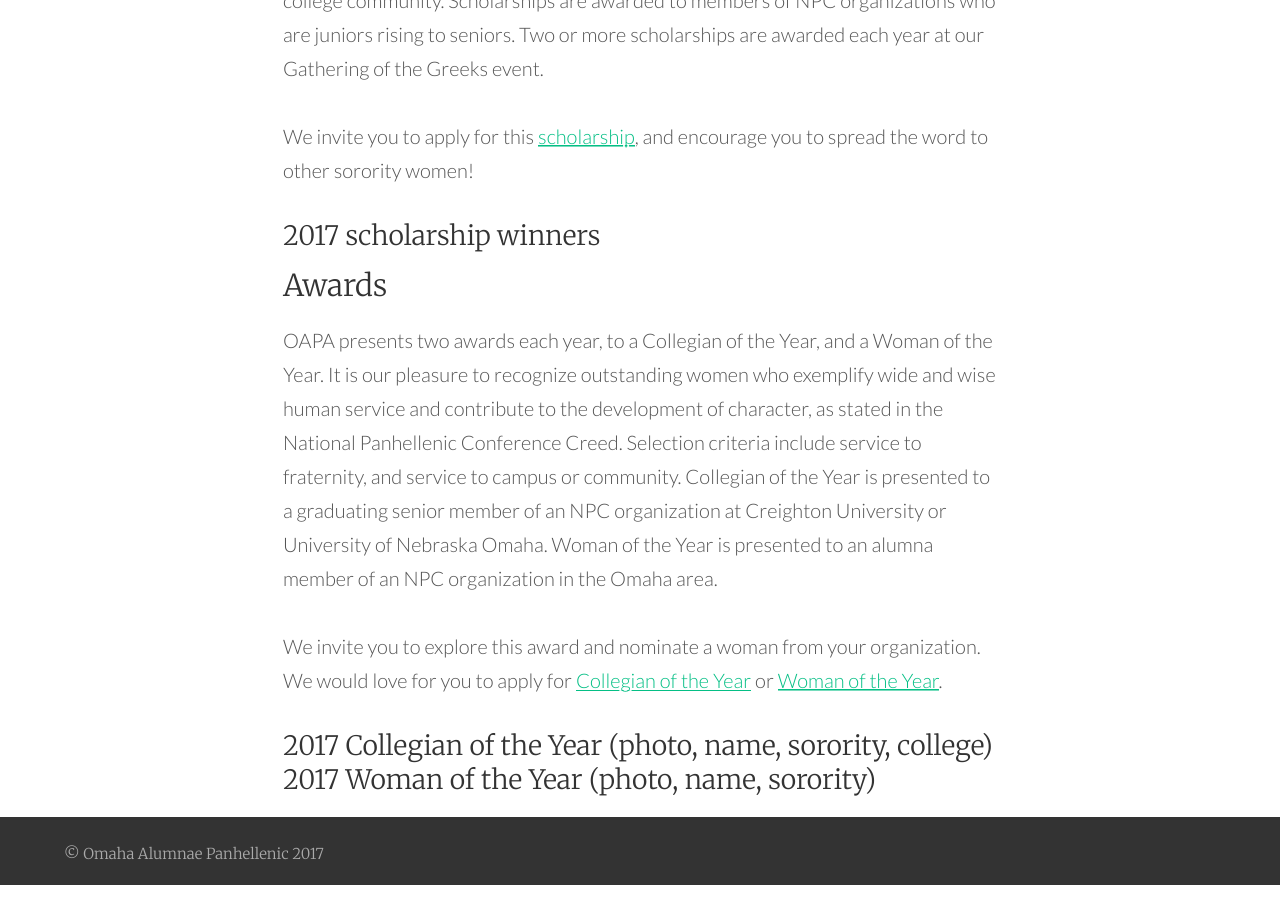
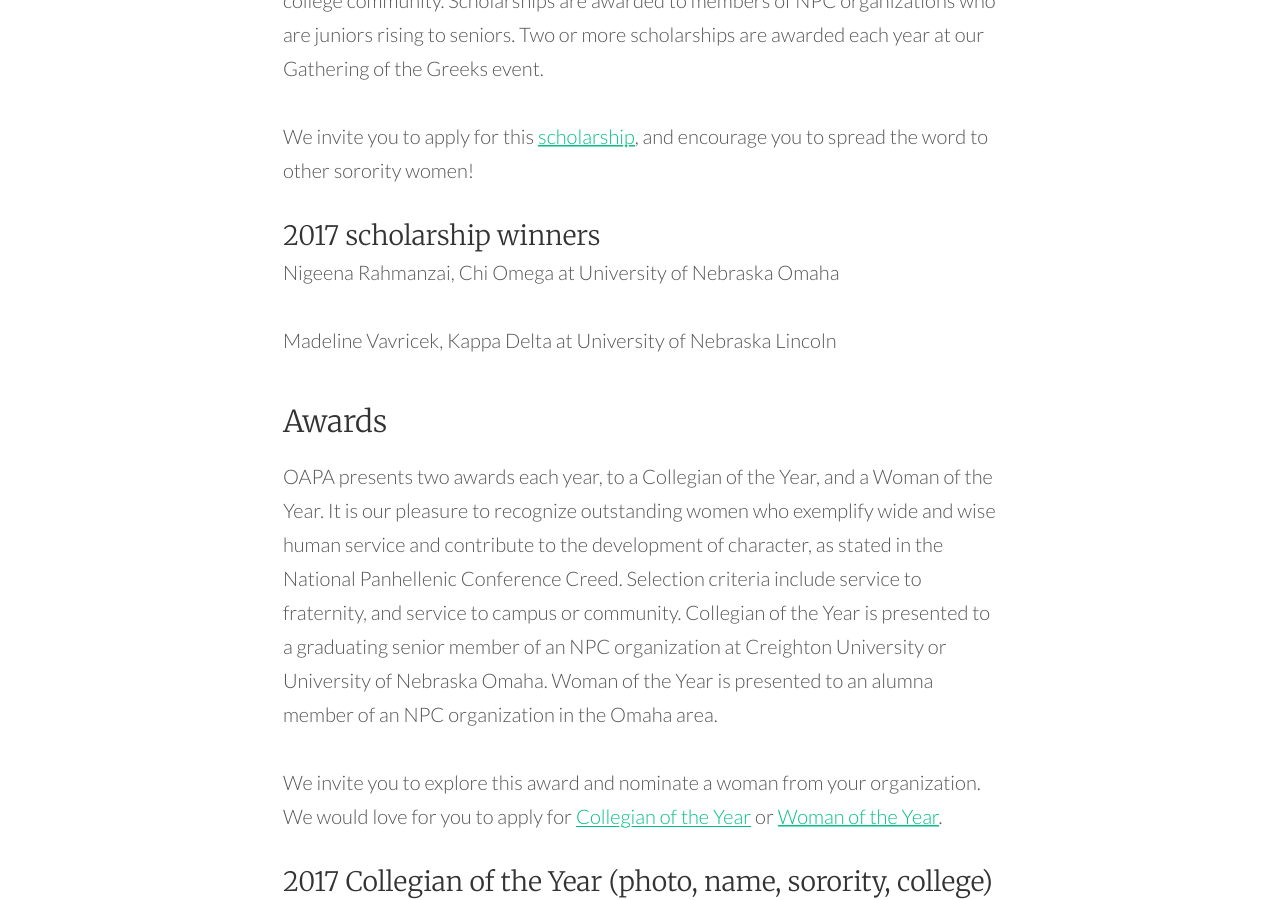
Before and after one commit to courtneyxann/oapa, a Jekyll site: the page built from docs/applications.md, in a window 1280 px wide and 900 px high, scrolled down 707 px. Built offline with Jekyll 4.4.1, drawn with Linux system fonts in a browser that asks for light colours.

Commit message:
Adding scholarship winners names.

```diff
--- a/docs/applications.md
+++ b/docs/applications.md
@@ -11,7 +11,9 @@
 
 #### 2017 scholarship winners
 
+Nigeena Rahmanzai, Chi Omega at University of Nebraska Omaha
 
+Madeline Vavricek, Kappa Delta at University of Nebraska Lincoln
 
 ### Awards
 
```
